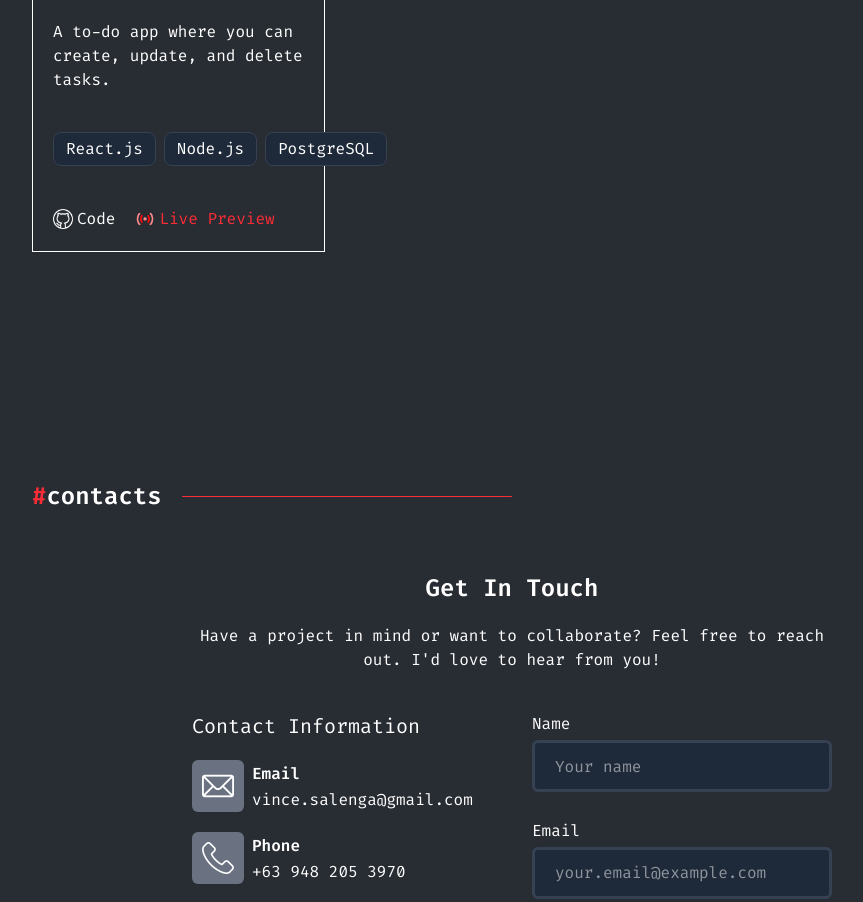
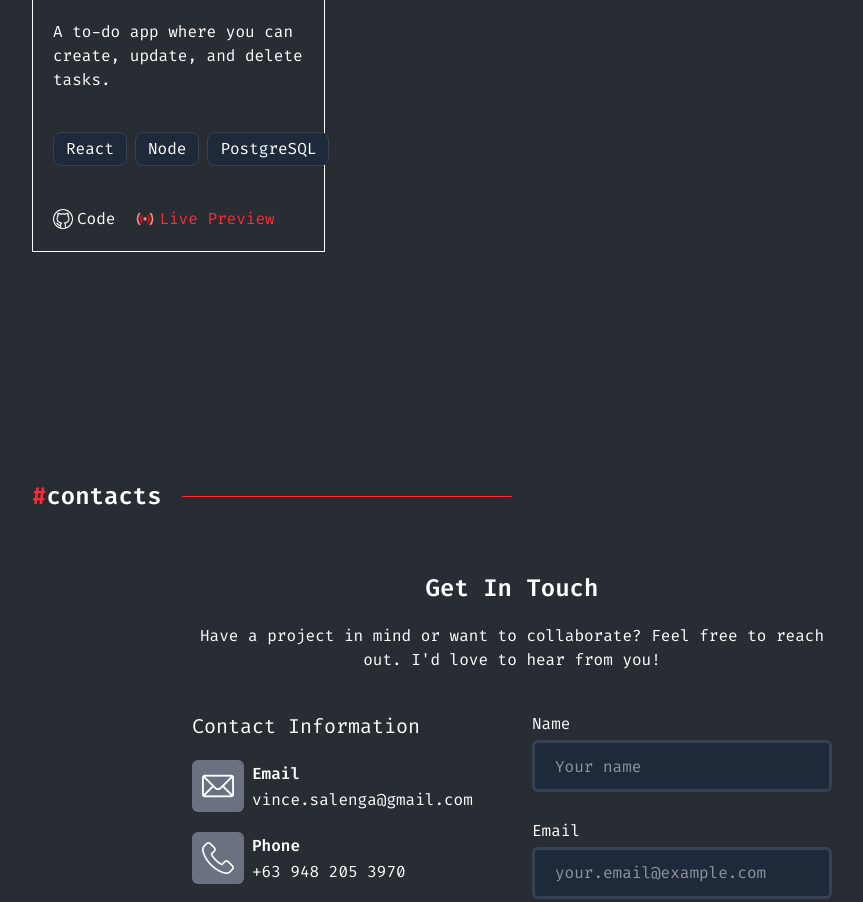
Before and after one commit to Vincxzse/my-portfolio, a React (Vite) app in the folder client/: page / in a window 1280 px wide. Shown: the part 2060-2962 px from the top of the page, without its empty margins (128-991 px from the left). Built offline with nearby package versions, Linux system fonts and the light colour scheme.

Commit message:
Minor fixes

```diff
--- a/client/src/components/Main/Projects/Projects-Section.jsx
+++ b/client/src/components/Main/Projects/Projects-Section.jsx
@@ -22,10 +22,10 @@
                             <p className="text-white">A to-do app where you can create, update, and delete tasks.</p>
                             <div className="flex flex-row items-center justify-start w-full gap-2">
                                 <div className="flex items-center justify-center px-3 py-1 bg-gray-800 rounded-lg border border-gray-700">
-                                    <p className="text-white">React.js</p>
+                                    <p className="text-white">React</p>
                                 </div>
                                 <div className="flex items-center justify-center px-3 py-1 bg-gray-800 rounded-lg border border-gray-700">
-                                    <p className="text-white">Node.js</p>
+                                    <p className="text-white">Node</p>
                                 </div>
                                 <div className="flex items-center justify-center px-3 py-1 bg-gray-800 rounded-lg border border-gray-700">
                                     <p className="text-white">PostgreSQL</p>
--- a/client/src/index.css
+++ b/client/src/index.css
@@ -77,5 +77,5 @@
 body {
   margin: 0;
   padding: 0;
-  background-color: red;
+  background-color: #282C33;
 }
```
